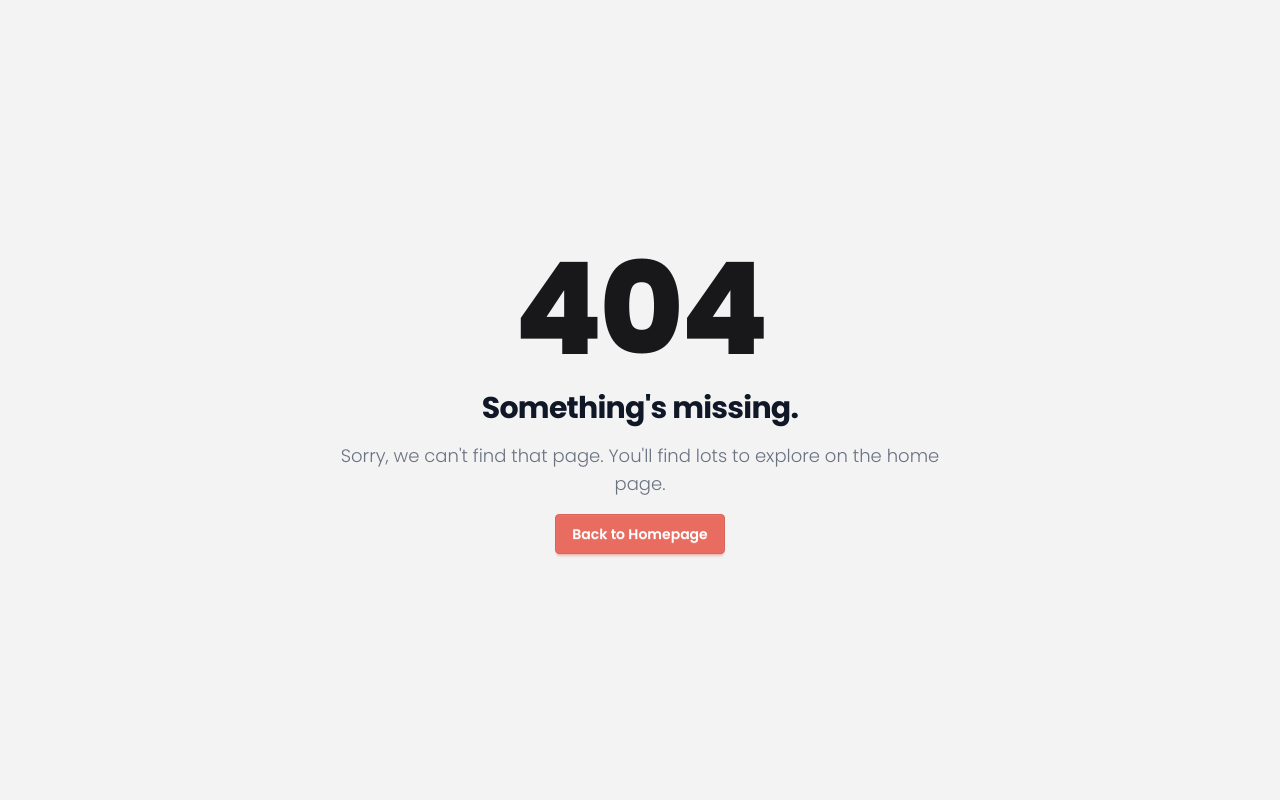
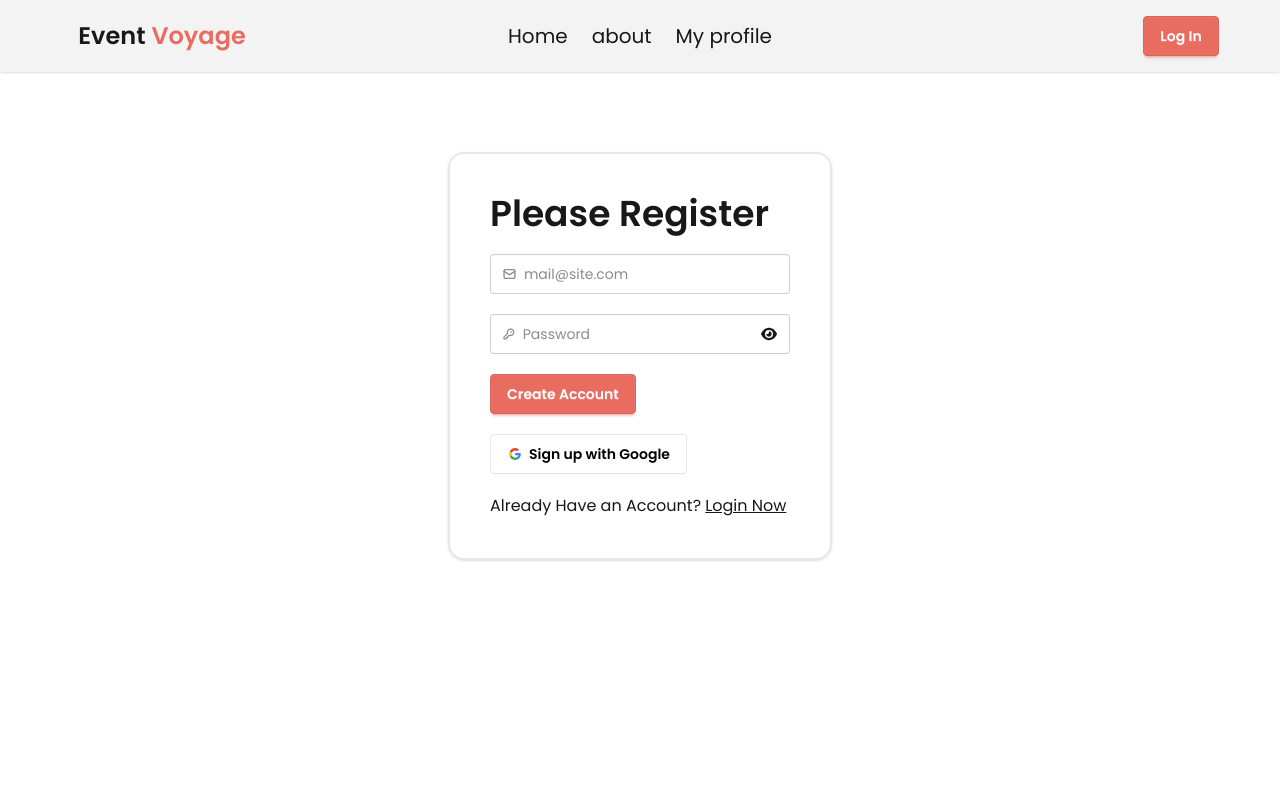
Before and after one commit to noboKumar/Event-Voyage, a React (Vite) app: page /register in a window 1280 px wide. Before the commit this address had no page. Shown: the top 800 px of the page. Built offline with nearby package versions, Linux system fonts and the light colour scheme.

Commit message:
add login and register page

```diff
--- a/src/components/NavBar.jsx
+++ b/src/components/NavBar.jsx
@@ -51,7 +51,7 @@ const NavBar = () => {
           <ul className="menu menu-horizontal px-1 text-xl">{navBarLinks}</ul>
         </div>
         <div className="navbar-end">
-          <a className="btn btn-primary text-white">Sign In</a>
+          <Link to={"/login"} className="btn btn-primary text-white">Log In</Link>
         </div>
       </div>
     </div>
--- a/src/pages/Error.jsx
+++ b/src/pages/Error.jsx
@@ -1,5 +1,4 @@
 import React from "react";
-import { Helmet } from "react-helmet-async";
 import { Link } from "react-router";
 
 const Error = () => {
--- /dev/null
+++ b/src/pages/EventDetails.jsx
@@ -0,0 +1,11 @@
+import React from 'react';
+
+const EventDetails = () => {
+    return (
+        <div>
+
+        </div>
+    );
+};
+
+export default EventDetails;
--- /dev/null
+++ b/src/pages/LogIn.jsx
@@ -0,0 +1,110 @@
+import React, { useState } from "react";
+import { FaEye, FaEyeSlash } from "react-icons/fa6";
+import { Link } from "react-router";
+
+const LogIn = () => {
+  const [showPassword, setShowPassword] = useState(false);
+  return (
+    <div className="w-3/10 shadow space-y-5 mx-auto my-20 p-10 rounded-2xl border-2 border-base-300">
+      <title>Log In Now</title>
+      <h1 className="text-4xl font-semibold">Login Now!</h1>
+      {/* email */}
+      <label className="input validator">
+        <svg
+          className="h-[1em] opacity-50"
+          xmlns="http://www.w3.org/2000/svg"
+          viewBox="0 0 24 24"
+        >
+          <g
+            strokeLinejoin="round"
+            strokeLinecap="round"
+            strokeWidth="2.5"
+            fill="none"
+            stroke="currentColor"
+          >
+            <rect width="20" height="16" x="2" y="4" rx="2"></rect>
+            <path d="m22 7-8.97 5.7a1.94 1.94 0 0 1-2.06 0L2 7"></path>
+          </g>
+        </svg>
+        <input type="email" placeholder="mail@site.com" required />
+      </label>
+      <div className="validator-hint hidden">Enter valid email address</div>
+      {/* password */}
+      <label className="input validator">
+        <svg
+          className="h-[1em] opacity-50"
+          xmlns="http://www.w3.org/2000/svg"
+          viewBox="0 0 24 24"
+        >
+          <g
+            strokeLinejoin="round"
+            strokeLinecap="round"
+            strokeWidth="2.5"
+            fill="none"
+            stroke="currentColor"
+          >
+            <path d="M2.586 17.414A2 2 0 0 0 2 18.828V21a1 1 0 0 0 1 1h3a1 1 0 0 0 1-1v-1a1 1 0 0 1 1-1h1a1 1 0 0 0 1-1v-1a1 1 0 0 1 1-1h.172a2 2 0 0 0 1.414-.586l.814-.814a6.5 6.5 0 1 0-4-4z"></path>
+            <circle cx="16.5" cy="7.5" r=".5" fill="currentColor"></circle>
+          </g>
+        </svg>
+        <input
+          type={showPassword ? "text" : "password"}
+          required
+          placeholder="Password"
+          minLength="8"
+          title="Must be more than 8 characters, including number, lowercase letter, uppercase letter"
+        />
+        <button
+          className="cursor-pointer"
+          onClick={() => {
+            setShowPassword(!showPassword);
+          }}
+        >
+          {showPassword ? <FaEyeSlash size={16} /> : <FaEye size={16} />}
+        </button>
+      </label>
+      <p className="underline text-gray-500">Forget Password?</p>
+      {/* login button */}
+      <button className="btn flex btn-primary text-white">Login</button>
+      {/* google login */}
+      <button className="btn bg-white text-black border-[#e5e5e5]">
+        <svg
+          aria-label="Google logo"
+          width="16"
+          height="16"
+          xmlns="http://www.w3.org/2000/svg"
+          viewBox="0 0 512 512"
+        >
+          <g>
+            <path d="m0 0H512V512H0" fill="#fff"></path>
+            <path
+              fill="#34a853"
+              d="M153 292c30 82 118 95 171 60h62v48A192 192 0 0190 341"
+            ></path>
+            <path
+              fill="#4285f4"
+              d="m386 400a140 175 0 0053-179H260v74h102q-7 37-38 57"
+            ></path>
+            <path
+              fill="#fbbc02"
+              d="m90 341a208 200 0 010-171l63 49q-12 37 0 73"
+            ></path>
+            <path
+              fill="#ea4335"
+              d="m153 219c22-69 116-109 179-50l55-54c-78-75-230-72-297 55"
+            ></path>
+          </g>
+        </svg>
+        Login with Google
+      </button>
+      <p>
+        Don't Have an Account?{" "}
+        <Link className="underline" to={"/register"}>
+          Create Account
+        </Link>
+      </p>
+    </div>
+  );
+};
+
+export default LogIn;
--- /dev/null
+++ b/src/pages/Register.jsx
@@ -0,0 +1,110 @@
+import React, { useState } from "react";
+import { FaEye, FaEyeSlash } from "react-icons/fa6";
+import { Link } from "react-router";
+
+const Register = () => {
+  const [showPassword, setShowPassword] = useState(false);
+
+  return (
+    <div className="w-3/10 shadow space-y-5 mx-auto my-20 p-10 rounded-2xl border-2 border-base-300">
+      <title>Please Register</title>
+      <h1 className="text-4xl font-semibold">Please Register</h1>
+      {/* email */}
+      <label className="input validator">
+        <svg
+          className="h-[1em] opacity-50"
+          xmlns="http://www.w3.org/2000/svg"
+          viewBox="0 0 24 24"
+        >
+          <g
+            strokeLinejoin="round"
+            strokeLinecap="round"
+            strokeWidth="2.5"
+            fill="none"
+            stroke="currentColor"
+          >
+            <rect width="20" height="16" x="2" y="4" rx="2"></rect>
+            <path d="m22 7-8.97 5.7a1.94 1.94 0 0 1-2.06 0L2 7"></path>
+          </g>
+        </svg>
+        <input type="email" placeholder="mail@site.com" required />
+      </label>
+      <div className="validator-hint hidden">Enter valid email address</div>
+      {/* password */}
+      <label className="input validator">
+        <svg
+          className="h-[1em] opacity-50"
+          xmlns="http://www.w3.org/2000/svg"
+          viewBox="0 0 24 24"
+        >
+          <g
+            strokeLinejoin="round"
+            strokeLinecap="round"
+            strokeWidth="2.5"
+            fill="none"
+            stroke="currentColor"
+          >
+            <path d="M2.586 17.414A2 2 0 0 0 2 18.828V21a1 1 0 0 0 1 1h3a1 1 0 0 0 1-1v-1a1 1 0 0 1 1-1h1a1 1 0 0 0 1-1v-1a1 1 0 0 1 1-1h.172a2 2 0 0 0 1.414-.586l.814-.814a6.5 6.5 0 1 0-4-4z"></path>
+            <circle cx="16.5" cy="7.5" r=".5" fill="currentColor"></circle>
+          </g>
+        </svg>
+        <input
+          type={showPassword ? "text" : "password"}
+          required
+          placeholder="Password"
+          minLength="8"
+          title="Must be more than 8 characters, including number, lowercase letter, uppercase letter"
+        />
+        <button
+          className="cursor-pointer"
+          onClick={() => {
+            setShowPassword(!showPassword);
+          }}
+        >
+          {showPassword ? <FaEyeSlash size={16} /> : <FaEye size={16} />}
+        </button>
+      </label>
+      {/* login button */}
+      <button className="btn flex btn-primary text-white">Create Account</button>
+      {/* google login */}
+      <button className="btn bg-white text-black border-[#e5e5e5]">
+        <svg
+          aria-label="Google logo"
+          width="16"
+          height="16"
+          xmlns="http://www.w3.org/2000/svg"
+          viewBox="0 0 512 512"
+        >
+          <g>
+            <path d="m0 0H512V512H0" fill="#fff"></path>
+            <path
+              fill="#34a853"
+              d="M153 292c30 82 118 95 171 60h62v48A192 192 0 0190 341"
+            ></path>
+            <path
+              fill="#4285f4"
+              d="m386 400a140 175 0 0053-179H260v74h102q-7 37-38 57"
+            ></path>
+            <path
+              fill="#fbbc02"
+              d="m90 341a208 200 0 010-171l63 49q-12 37 0 73"
+            ></path>
+            <path
+              fill="#ea4335"
+              d="m153 219c22-69 116-109 179-50l55-54c-78-75-230-72-297 55"
+            ></path>
+          </g>
+        </svg>
+        Sign up with Google
+      </button>
+      <p>
+        Already Have an Account?{" "}
+        <Link className="underline" to={"/login"}>
+          Login Now
+        </Link>
+      </p>
+    </div>
+  );
+};
+
+export default Register;
--- a/src/routers/router.jsx
+++ b/src/routers/router.jsx
@@ -3,6 +3,8 @@ import Root from "../Root";
 import Home from "../pages/Home";
 import Error from "../pages/Error";
 import MyProfile from "../pages/MyProfile";
+import LogIn from "../pages/LogIn";
+import Register from "../pages/Register";
 
 export const router = createBrowserRouter([
   {
@@ -17,6 +19,14 @@ export const router = createBrowserRouter([
         path: "/profile",
         Component: MyProfile,
       },
+      {
+        path: "/login",
+        Component: LogIn,
+      },
+      {
+        path: "/register",
+        Component: Register,
+      },
     ],
   },
   {
```
